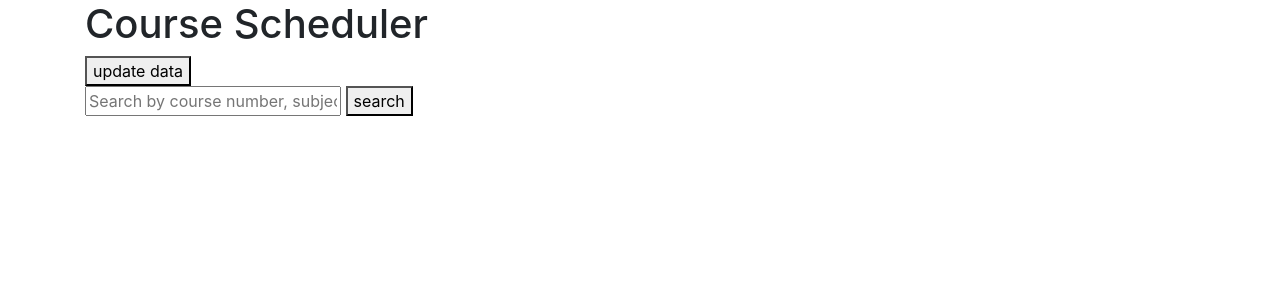
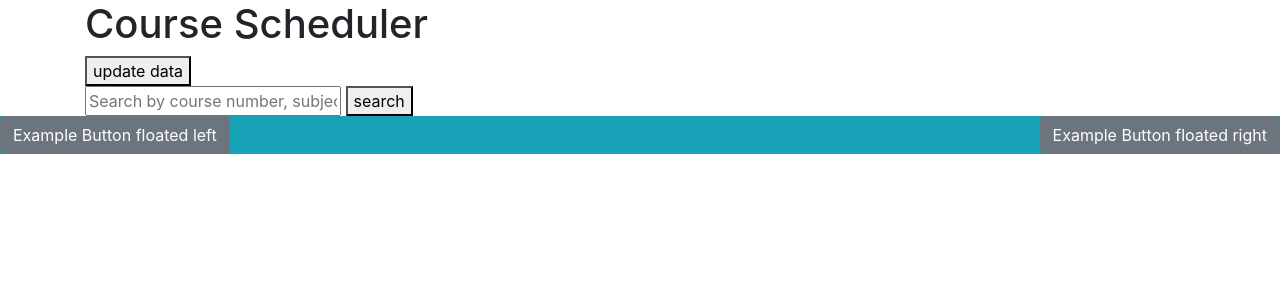
Before and after one commit to 71c/course_scheduler, a Flask app: page / in a window 1280 px wide. Shown: the top 300 px of the page. Run offline with Flask 2, Linux system fonts and the light colour scheme; some libraries are stand-ins or nearby versions.

Commit message:
a little too much playing around with ui

```diff
--- a/static/index.js
+++ b/static/index.js
@@ -43,7 +43,7 @@ document.addEventListener('DOMContentLoaded', () => {
 
 
             // (c)
-            // // const cardHeader = $('<div class="card-header" data-toggle="collapse">')
+            // const cardHeader = $('<div class="card-header" data-toggle="collapse">')
             // const cardHeader = $('<div class="card-header btn-toolbar justify-content-between" data-toggle="collapse">')
             //     .attr({
             //         "data-target": `#collapser${course.id}`,
@@ -52,14 +52,93 @@ document.addEventListener('DOMContentLoaded', () => {
             //     }).append($(`<span>${course.course_num} - ${course.title}</span>`))
             //     .append($('<button id="button" class="btn btn-primary" type="button">Add</button>'));
 
+
             // (d)
-            const cardHeader = $('<div class="card-header btn-toolbar justify-content-between col-md-11" data-toggle="collapse">')
+            // const cardHeader = $('<div class="card-header row">')
+            //     .append(
+            //         $(`<span class="col-sm" data-toggle="collapse">${course.course_num} - ${course.title}</span>`)
+            //             .attr({
+            //                 "data-target": `#collapser${course.id}`,
+            //                 "aria-controls": `collapser${course.id}`,
+            //                 "id": `header${course.id}`
+            //             })
+            //     )
+            //     .append(
+            //         // $('<div class="col-sm"></div>')
+            //         //     .append(
+            //         //         $('<button id="button" class="btn btn-primary" type="button">Add</button>')
+            //         //     )
+            //         $('<div class="col-sm"></div>')
+            //             .append(
+            //                 $('<div class="row justify-content-end btn-toolbar"></div>')
+            //                     .append(
+            //                         $('<button id="button" class="btn btn-primary" type="button">Add</button>')
+            //                     )
+            //             )
+            //     );
+
+            // (e)
+            // const cardHeader = $('<div class="row">')
+            //     .append(
+            //         $(`<span class="col-md card-header" data-toggle="collapse">${course.course_num} - ${course.title}</span>`)
+            //             .attr({
+            //                 "data-target": `#collapser${course.id}`,
+            //                 "aria-controls": `collapser${course.id}`,
+            //                 "id": `header${course.id}`
+            //             })
+            //     )
+            //     .append(
+            //         $('<div class="col-md"></div>')
+            //             .append(
+            //                 $('<div class="row justify-content-end btn-toolbar card-header"></div>')
+            //                     .append(
+            //                         $('<button id="button" class="btn btn-primary" type="button">Add</button>')
+            //                     )
+            //             )
+            //     );
+
+            // (f)
+            // const buttonInCardHeader = $('<div data-toggle="collapse">')
+            //     .attr({
+            //         "data-target": `#collapser${course.id}`,
+            //         "aria-controls": `collapser${course.id}`
+            //     }).text(course.course_num + ' - ' + course.title);
+
+            // const cardHeader = $('<div class="card-header">')
+            //     .attr("id", `header${course.id}`)
+            //     .append(buttonInCardHeader);
+
+
+
+            // // (g)
+            // const buttonInCardHeader = $('<div data-toggle="collapse" class="float-left">')
+            //     .attr({
+            //         "data-target": `#collapser${course.id}`,
+            //         "aria-controls": `collapser${course.id}`
+            //     }).text(course.course_num + ' - ' + course.title);
+            // const cardHeader = $('<div class="card-header">')
+            //     .attr("id", `header${course.id}`)
+            //     .append(buttonInCardHeader)
+            //     .append($('<button id="button" class="btn btn-primary float-right" type="button">Add</button>'));
+
+
+            // (h)
+            const buttonInCardHeader = $('<div class="float-left">')
+                .text(course.course_num + ' - ' + course.title);
+            const cardHeaderLeft = $('<div data-toggle="collapse" class="col">')
                 .attr({
                     "data-target": `#collapser${course.id}`,
                     "aria-controls": `collapser${course.id}`,
                     "id": `header${course.id}`
-                }).append($(`<span>${course.course_num} - ${course.title}</span>`))
-                .append($('<button id="button" class="btn btn-primary" type="button">Add</button>'));
+                })
+                .append(buttonInCardHeader);
+            const cardHeaderRight = $('<button id="button" class="btn btn-primary float-right" type="button">Add</button>');
+            const cardHeader = $('<div class="card-header row"></div>').append(cardHeaderLeft).append(cardHeaderRight);
+
+
+
+
+
 
 
             const cardBody = $('<div class="card-body"></div>')
--- a/templates/index.html
+++ b/templates/index.html
@@ -33,5 +33,9 @@
 
             </div>
         </div>
+        <div class="bg-info clearfix">
+  <button type="button" class="btn btn-secondary float-left">Example Button floated left</button>
+  <button type="button" class="btn btn-secondary float-right">Example Button floated right</button>
+</div>
     </body>
 </html>
```
